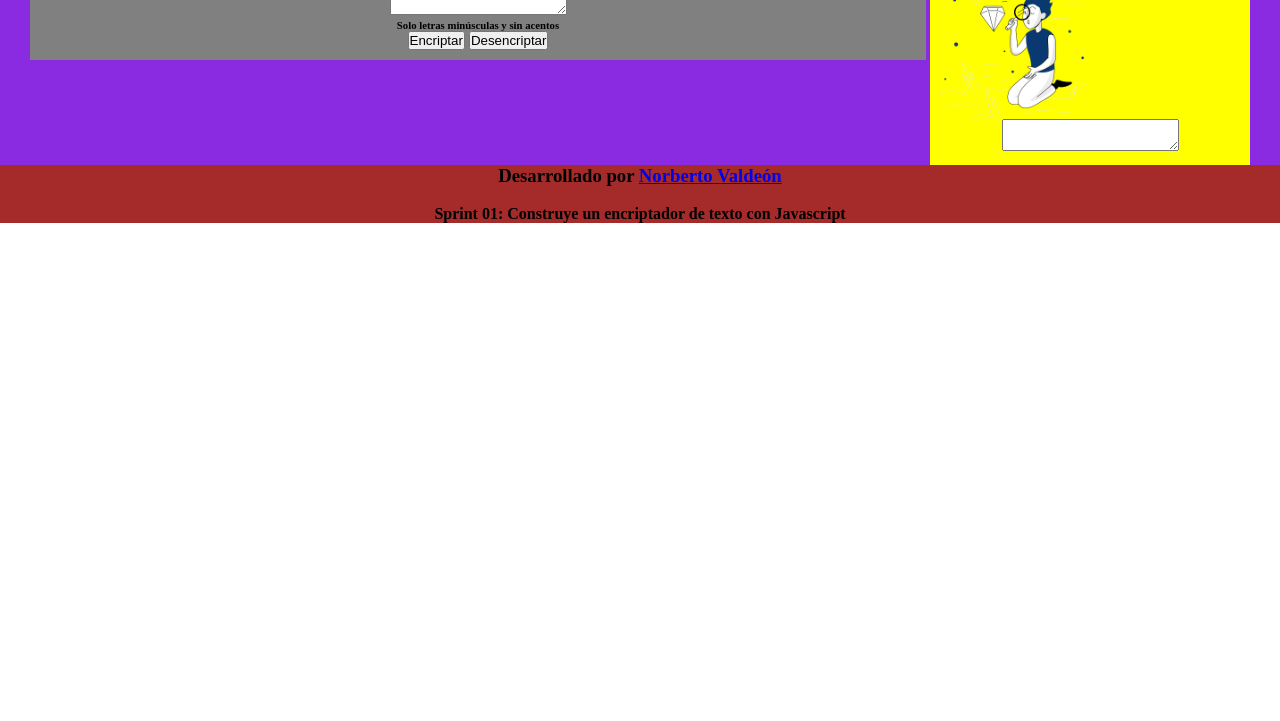
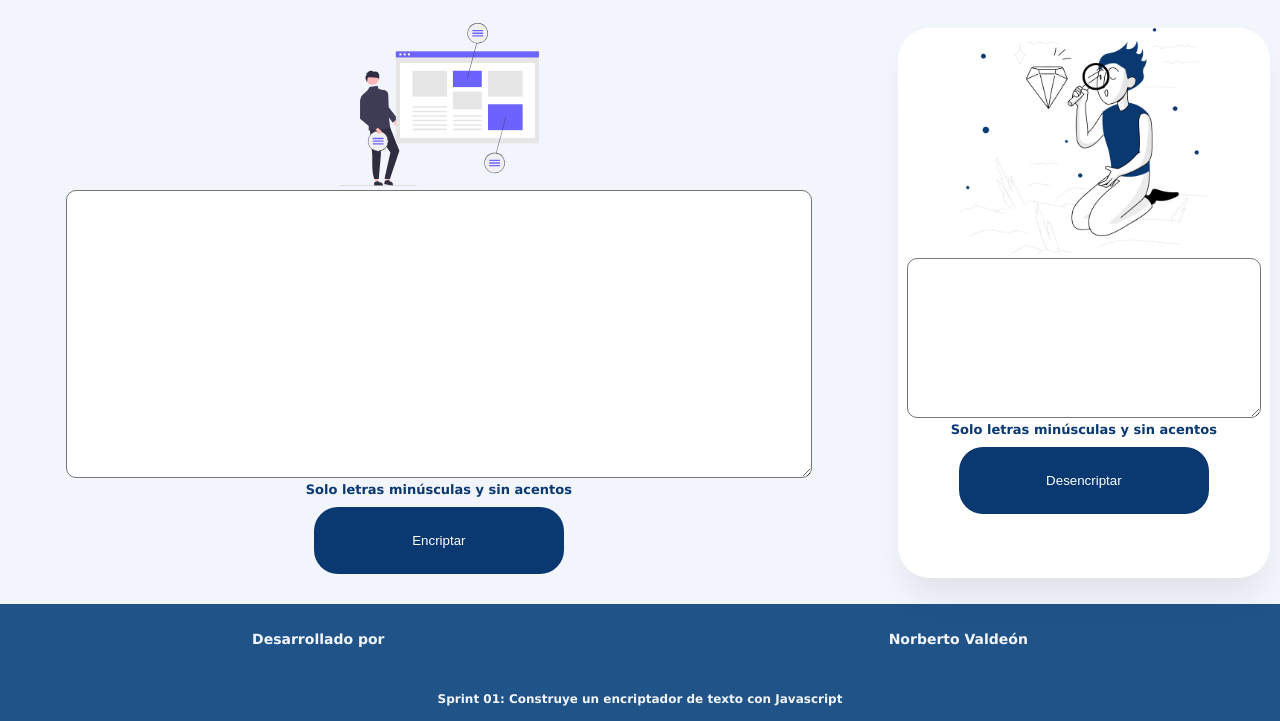
Before and after one commit to infortrOnix/challengeEncriptador, a plain HTML site: page index.html in a window 1280 px wide. Shown: the part 79-800 px from the top of the page. Drawn offline with Linux system fonts and the light colour scheme.

Commit message:
css completado

```diff
--- a/css/style.css
+++ b/css/style.css
@@ -5,45 +5,159 @@
 
 }
 
+body{
+    position: relative;
+    max-width: 1440px;
+
+    margin: 0 auto;
+    background-color:#f3f5fc;
+
+}
+
 header{
     width: 100%;
     margin: 0;
-    background-color: aqua;
-
-}
-
-main{
-    width: 100%;
-    text-align: center;
-    background-color: blueviolet;
-}
-.encriptar{
-    width: 70%;
-    vertical-align:top;
-    background: grey;
-    display: inline-block;
-    padding: 10px;
-
-}
-
-.desencriptar{
-
-    width: 25%;
-    padding: 10px;
-    background: yellow;
-    display: inline-block;
+    padding: 15px;
 
 
 }
 
-.desencriptar img{
-    width: 150px;
-    display: block;
+
+
+main{
+    width: 100%;
+    display: flex;
+    justify-content: center;
+    align-items: center;
+    text-align: center;
+    background: #F3F5FC;
+}
+
+.encriptar{
+
+    width: 70%;
+    padding-top: 20px;
+    padding-bottom: 20px;
+    margin-right: 10px;
+
 
 }
 
+.encriptar textarea{
+    width: 85%;
+    height: 288px;
+    left: 240px;
+    top: 168px;
+    padding: 10px;
+    font-family: 'Inter';
+    font-style: normal;
+    font-weight: 400;
+    font-size: 22px;
+    line-height: 150%;
+    color: #0A3871;
+    border-radius: 10px;
+
+}
+
+.encriptar img{
+
+    width: 200px;
+
+}
+
+
+
+.desencriptar{
+
+    width: 380px;
+    height: 550px;
+    left: 1000px;
+    top: 40px;
+    margin:10px;
+
+
+    background: #FFFFFF;
+    box-shadow: 0px 24px 32px -8px rgba(0, 0, 0, 0.08);
+    border-radius: 32px;
+
+
+}
+
+.desencriptar textarea{
+
+    width: 95%;
+    height: 160px;
+    font-family: 'Inter';
+    padding: 10px;
+    font-style: normal;
+    font-weight: 400;
+    font-size: 20px;
+    line-height: 150%;
+    color: #495057;
+    border-radius: 10px;
+}
+
+
+
+.desencriptar img{
+  max-width: 250px;
+
+}
+
+
 footer{
-    background-color: brown;
+    background-color:#205488 ;
     width: 100%;
     text-align: center;
 }
+
+button{
+    margin: 10px;
+    padding: 24px;
+    gap: 8px;
+    width: 250px;
+    height: 67px;
+    border: none;
+    background: #0A3871;
+    border-radius: 24px;
+    color: #FFFFFF;
+
+}
+
+button:hover{
+    background: #F3F5FC;
+    border: #0A3871 1px solid;
+    color: #0A3871;
+}
+
+.footer {
+    width: 100%;
+    height: 70px;
+    display: flex;
+    justify-content: space-around;
+    align-items: center;
+
+
+}
+
+a , h3{
+    text-decoration: none;
+    color: #F3F5FC;
+    font-family: Verdana, Geneva, Tahoma, sans-serif;
+    font-size: 14px;
+}
+
+h6{
+    color: #0A3871;
+    font-family: Verdana, Geneva, Tahoma, sans-serif;
+    font-size: small;
+
+}
+
+p{
+    color: #F3F5FC;
+    font-family: Verdana, Geneva, Tahoma, sans-serif;
+    font-size: 12px;
+    text-align: center;
+    padding-bottom: 15px;
+}
--- a/index.html
+++ b/index.html
@@ -19,7 +19,7 @@
 
     <section class="encriptar">
 
-
+        <img src="./imgs/secur.svg" alt="">
         <textarea type="text" class="input" placeholder="Ingrese el texto aqui">
         </textarea>
 
@@ -27,19 +27,26 @@
 
         <h6>Solo letras minúsculas y sin acentos</h6>
 
-        <div>
+        <div class="btn">
             <button type="button" onclick="encriptar()">Encriptar</button>
-            <button type="button" onclick="desencriptar()">Desencriptar</button>
+
         </div>
 
     </section>
 
     <section class="desencriptar">
 
-        <div class="img-desencriptar">
+
         <img src="./imgs/guy-looking.png" alt="">
+
         <textarea type="text" class="output"></textarea>
+
+
+        <h6>Solo letras minúsculas y sin acentos</h6>
+        <div class="btn">
+            <button type="button" onclick="desencriptar()">Desencriptar</button>
         </div>
+
     </section>
 
     </main>
```
Also changed, not shown: imgs/secur.svg (added), imgs/security.png (added).
